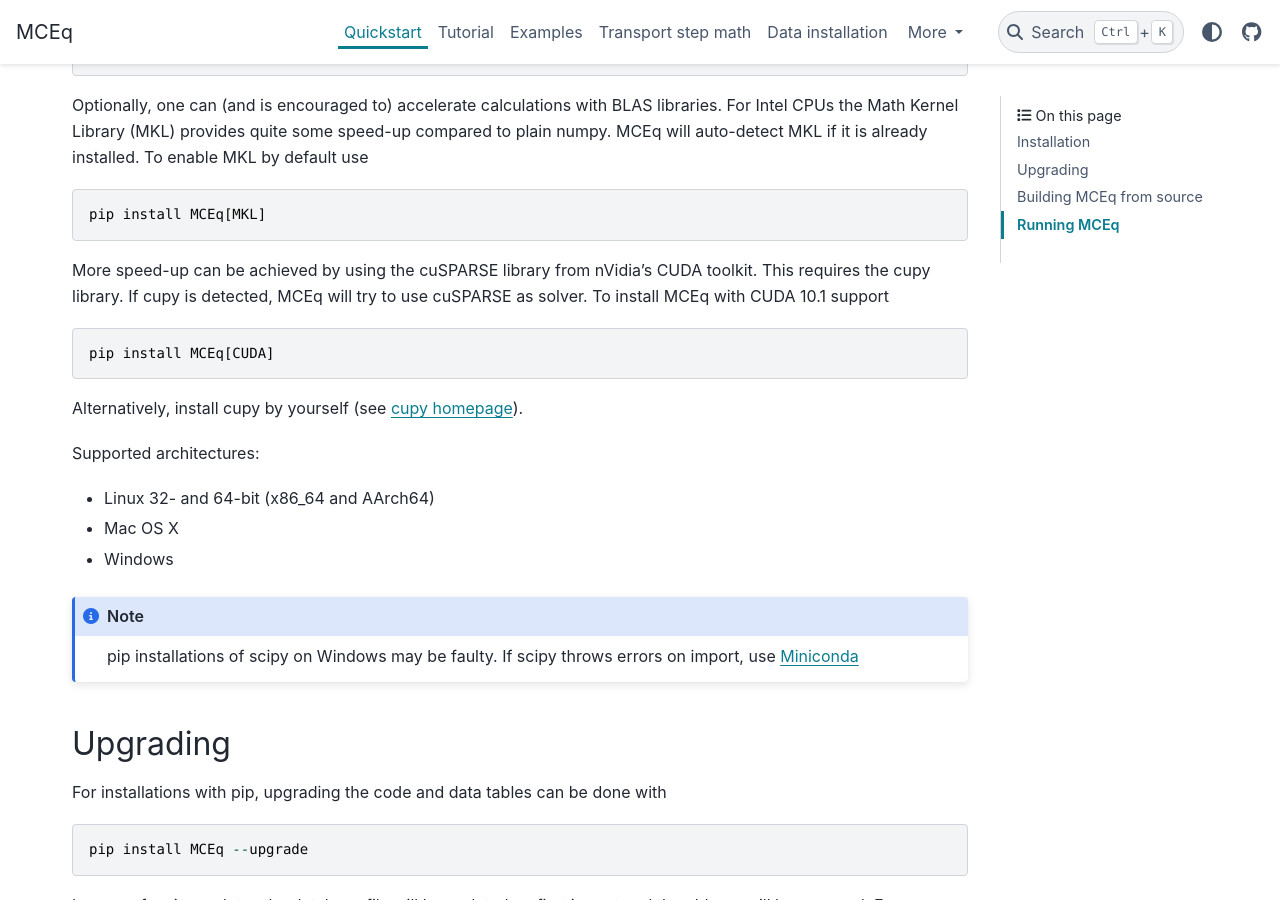
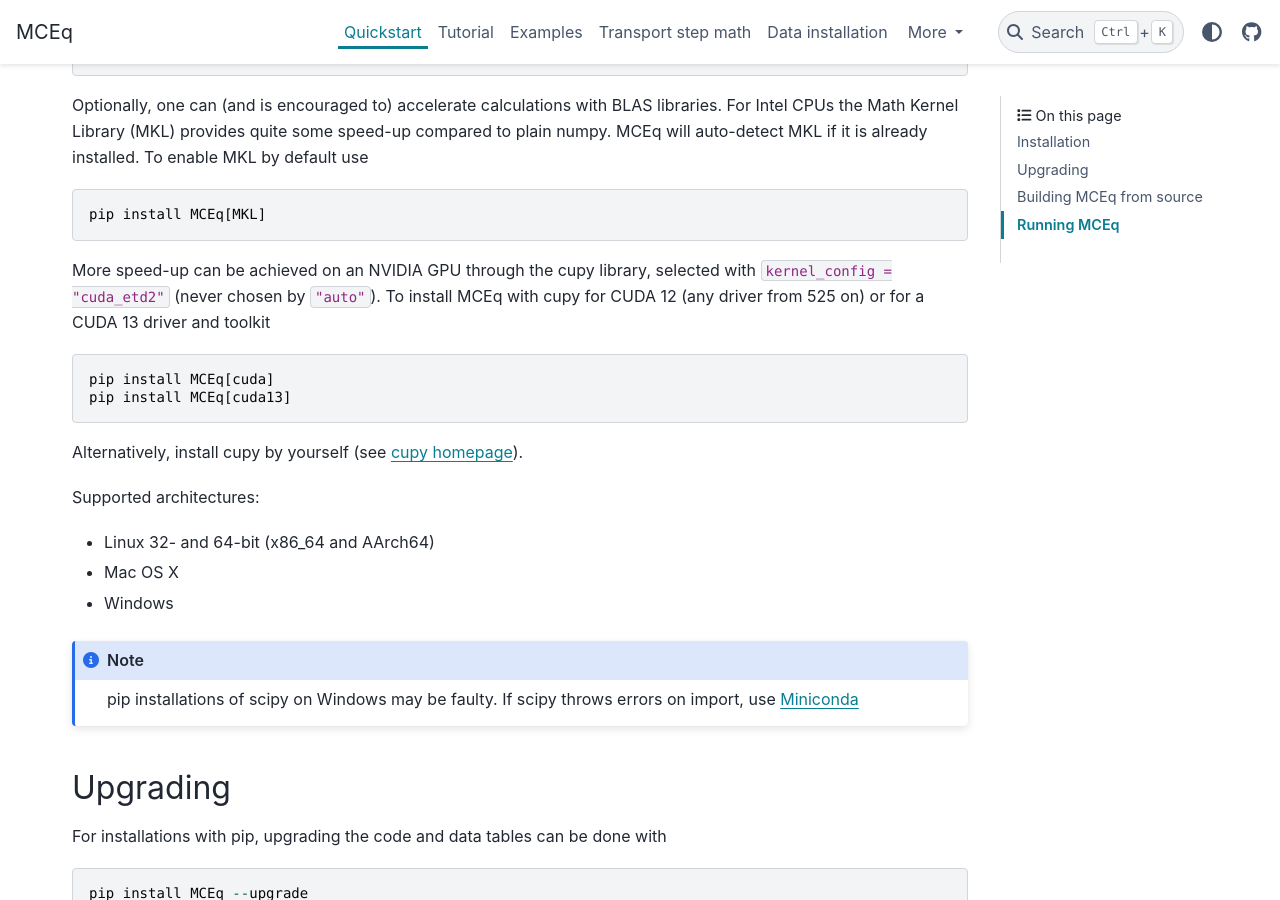
Before and after one commit to mceq-project/MCEq, a Sphinx documentation site: the page built from docs/quickstart/index.rst, in a window 1280 px wide and 900 px high, scrolled down 359 px. Built offline with Sphinx 7.4.7 and the PyData theme 0.15.4, drawn with Linux system fonts in a browser that asks for light colours.

Commit message:
cuda13 extra for cupy-cuda13x; quickstart CUDA install
The cuda extra stays on cupy-cuda12x (any driver >= 525); cuda13 installs
cupy-cuda13x for CUDA 13 drivers and toolkits, declared conflicting for uv.

Co-Authored-By: Claude Opus 5.5 <noreply@anthropic.com>

```diff
--- a/docs/quickstart/index.rst
+++ b/docs/quickstart/index.rst
@@ -23,15 +23,17 @@ installed. To enable MKL by default use
 
     pip install MCEq[MKL]
 
-More speed-up can be achieved by using the cuSPARSE library from nVidia's
-CUDA toolkit. This requires the cupy library. If cupy is detected, MCEq
-will try to use cuSPARSE as solver. To install MCEq with CUDA 10.1 support
+More speed-up can be achieved on an NVIDIA GPU through the cupy library,
+selected with ``kernel_config = "cuda_etd2"`` (never chosen by ``"auto"``).
+To install MCEq with cupy for CUDA 12 (any driver from 525 on) or for a
+CUDA 13 driver and toolkit
 
 .. code-block::
 
-    pip install MCEq[CUDA]
+    pip install MCEq[cuda]
+    pip install MCEq[cuda13]
 
-Alternatively, install cupy by yourself (see `cupy homepage <https://cupy.chainer.org>`__).
+Alternatively, install cupy by yourself (see `cupy homepage <https://cupy.dev>`__).
 
 Supported architectures:
 
```
Also changed, not shown: pyproject.toml (+7 -0 lines).
